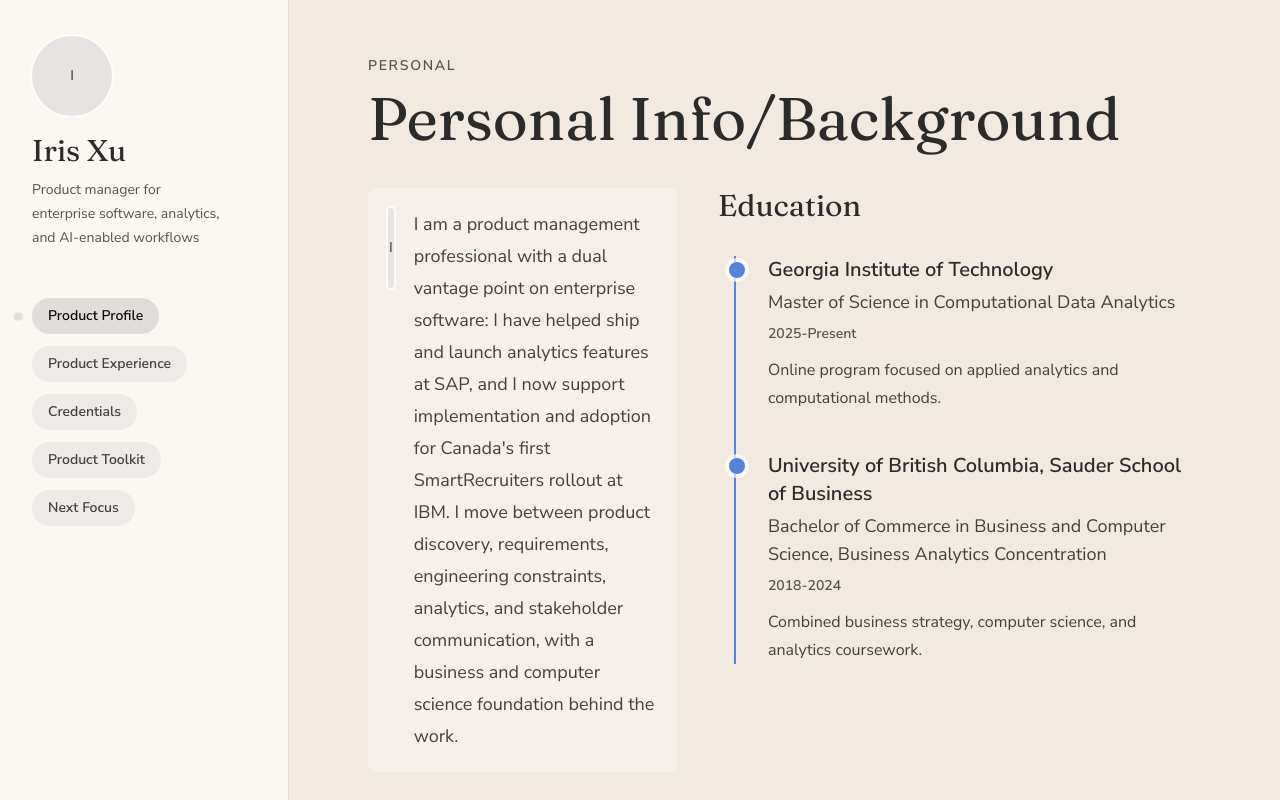
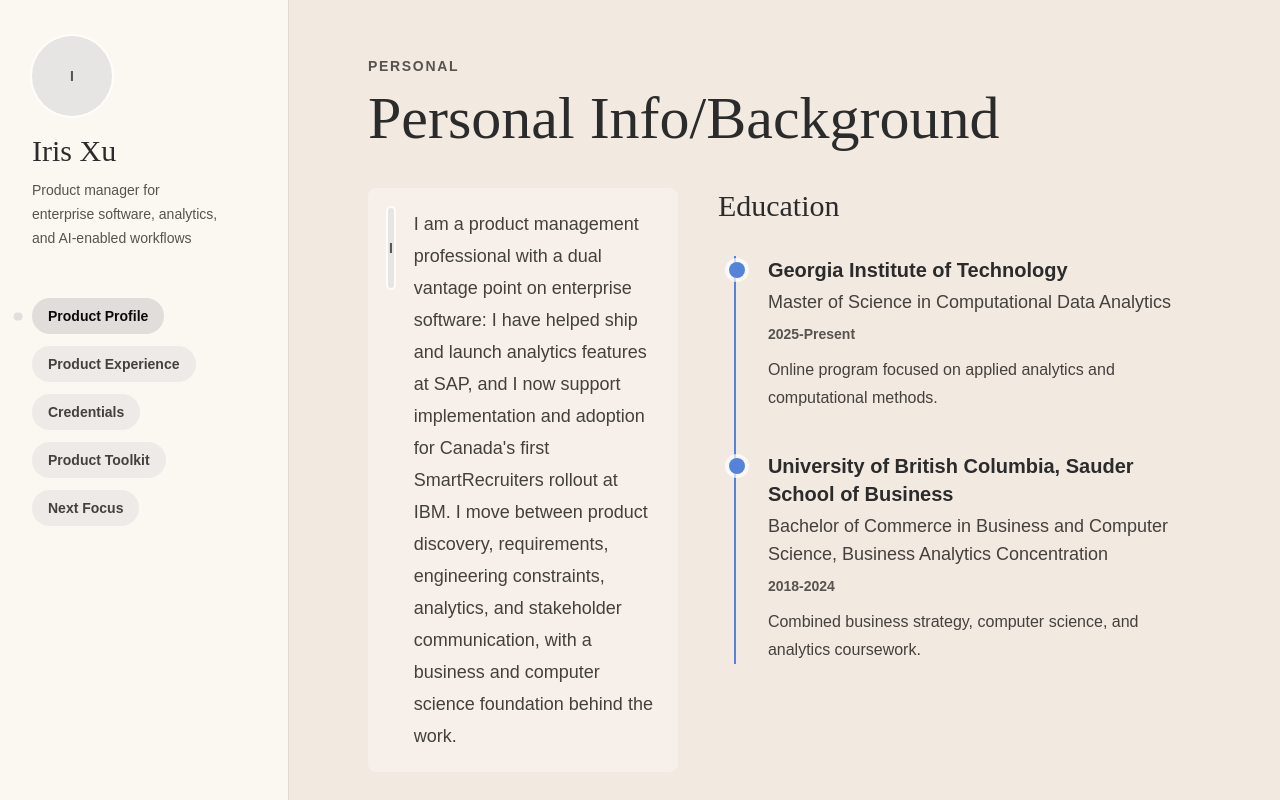
Before and after one commit to churro-o/portfolio, a React (Vite) app: page / in a window 1280 px wide. Built offline with nearby package versions, Linux system fonts and the light colour scheme.

Commit message:
Apply Palette C and new font families

```diff
--- a/tailwind.config.js
+++ b/tailwind.config.js
@@ -5,17 +5,17 @@ export default {
     extend: {
       colors: {
         "electric-iris": "#5683da",
-        sec1: "#f2e8de",
-        sec2: "#e2f0fe",
-        sec3: "#f7efe2",
-        sec4: "#e5edf0",
-        sec5: "#c6b9ff",
-        sec6: "#6e87e7",
+        sec1: "#F2E9E1",
+        sec2: "#DCEAF7",
+        sec3: "#F3D9C7",
+        sec4: "#DFE7D8",
+        sec5: "#E8DDF5",
+        sec6: "#314A6E",
         ink: "#2b2b2b",
       },
       fontFamily: {
-        heading: ["Fraunces", "serif"],
-        body: ["Nunito Sans", "sans-serif"],
+        heading: ["Lora", "serif"],
+        body: ["Work Sans", "sans-serif"],
       },
     },
   },
```
